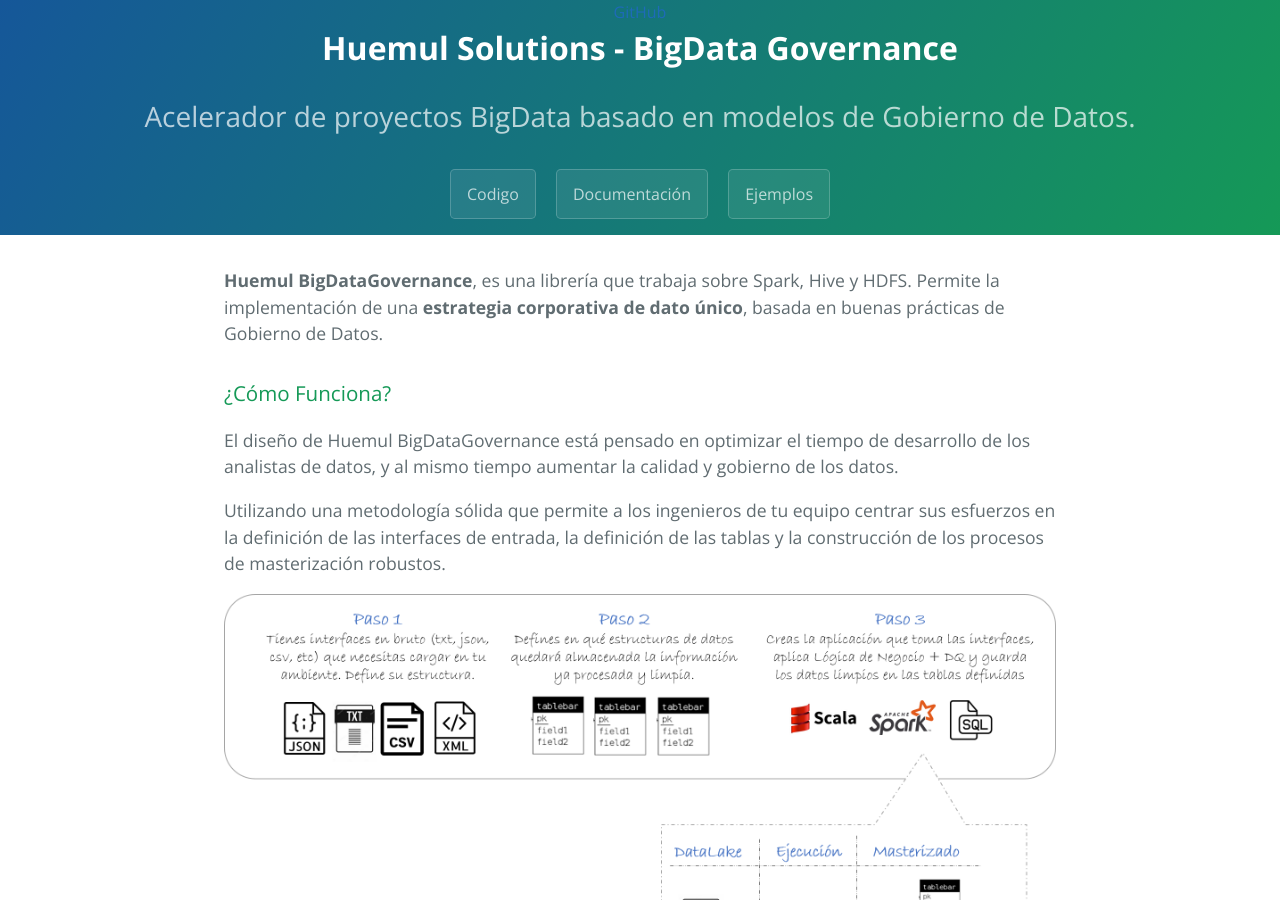
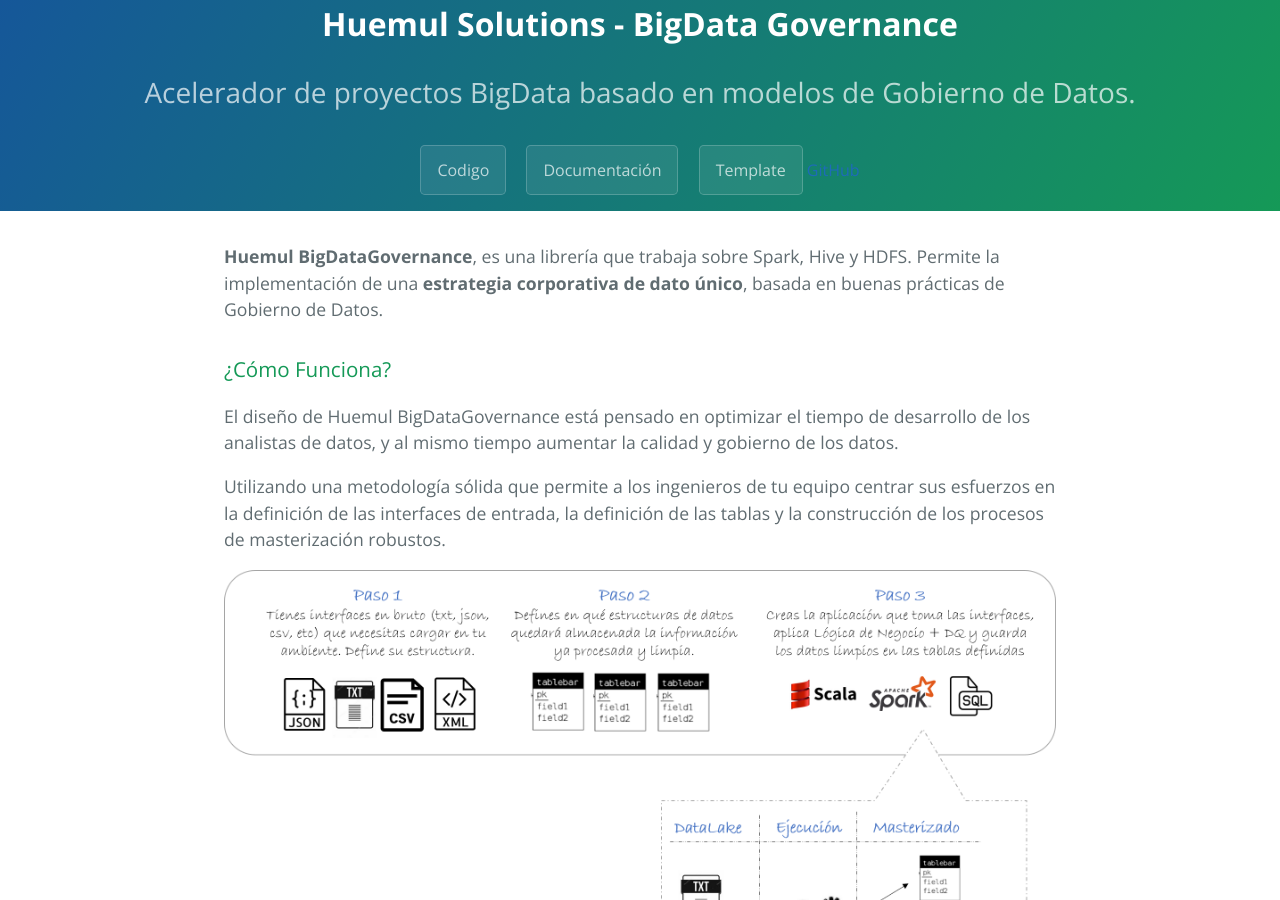
Before and after one commit to HuemulSolutions/HuemulSolutions.github.io, a Jekyll site: the page built from index.md, in a window 1280 px wide and 900 px high. Built offline with Jekyll 4.4.1, drawn with Linux system fonts in a browser that asks for light colours.

Commit message:
Update default.html

```diff
--- a/_layouts/default.html
+++ b/_layouts/default.html
@@ -24,14 +24,13 @@
 
     <header class="page-header" style="padding:0px;" role="banner">
 
-      <a href="https://github.com/HuemulSolutions/Bigdata-Governance">GitHub</a>
-
       <h1 class="project-name" style="font-size: 32px">{{ site.title | default: site.github.repository_name }}</h1>
       <h2 class="project-tagline" style="font-size: 28px">{{ site.description | default: site.github.project_tagline }}</h2>
       {% if site.show_downloads %}
         <a href="codigo.html" class="btn">Codigo</a>
         <a href="documentacion.html" class="btn">Documentación</a>
-        <a href="ejemplos.html" class="btn">Ejemplos</a>
+        <a href="template.html" class="btn">Template</a>
+        <a href="https://github.com/HuemulSolutions/Bigdata-Governance">GitHub</a>
       {% endif %}
 
     </header>
```
